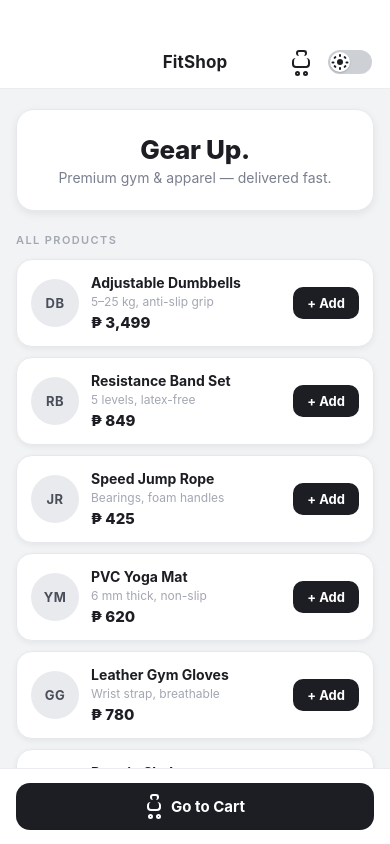
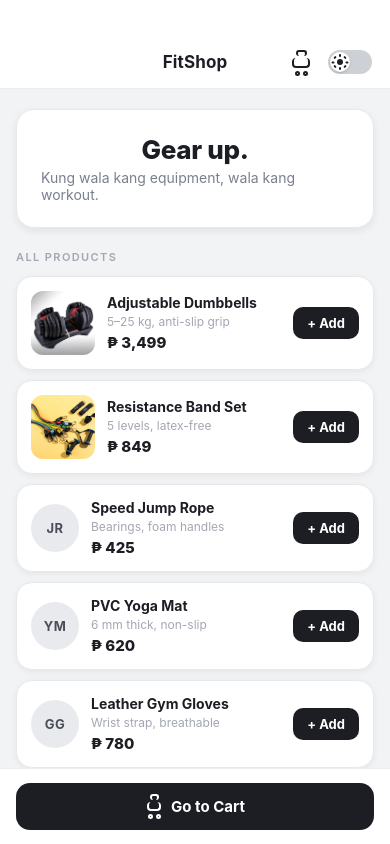
Before and after one commit to lycos-dev/blanza-lycos-react-native-navigation, a React Native app: screen / in a window 390 px wide. Built offline with nearby package versions, Linux system fonts and the light colour scheme.

Commit message:
Added images to some products

```diff
--- /dev/null
+++ b/declarations.d.ts
@@ -0,0 +1,4 @@
+declare module "*.png";
+declare module "*.jpg";
+declare module "*.jpeg";
+declare module "*.webp";
--- a/src/data/products.ts
+++ b/src/data/products.ts
@@ -1,9 +1,6 @@
 import { Product } from "../types";
-
-// NOTE: To add product images, place your images in an 'assets' or 'images' folder
-// and import them like this:
-// import dumbbellImage from "../../assets/dumbbells.png";
-// Then add: image: dumbbellImage to each product
+import dumbbellImage from "../assets/dumbellImage.webp";
+import resistanceBandImage from "../assets/resistanceBand.webp";
 
 export const PRODUCTS: Product[] = [
   {
@@ -12,7 +9,7 @@ export const PRODUCTS: Product[] = [
     price: 3499,
     icon: "DB",
     description: "5–25 kg, anti-slip grip",
-    // image: dumbbellImage, // Uncomment and add your imported image
+    image: dumbbellImage,
   },
   {
     id: 2,
@@ -20,7 +17,7 @@ export const PRODUCTS: Product[] = [
     price: 849,
     icon: "RB",
     description: "5 levels, latex-free",
-    // image: resistanceBandImage,
+    image: resistanceBandImage,
   },
   {
     id: 3,
--- a/src/screens/HomeScreen.tsx
+++ b/src/screens/HomeScreen.tsx
@@ -20,12 +20,23 @@ const HomeScreen: React.FC = () => {
       {/* top bar — title + cart icon + toggle */}
       <Header title="FitShop" cart />
 
-      <ScrollView style={S.scroll} contentContainerStyle={S.scrollPad} showsVerticalScrollIndicator={false}>
+      <ScrollView
+        style={S.scroll}
+        contentContainerStyle={S.scrollPad}
+        showsVerticalScrollIndicator={false}
+      >
         {/* hero banner */}
-        <View style={[S.hero, { backgroundColor: c.cardBg, borderColor: c.cardBorder }]}>
-          <Text style={[S.heroTitle, { color: c.text }]}>Gear Up.</Text>
+        <View
+          style={[
+            S.hero,
+            { backgroundColor: c.cardBg, borderColor: c.cardBorder },
+          ]}
+        >
+          <Text style={[S.heroTitle, { color: c.text }]}>
+            Gear up.
+          </Text>
           <Text style={[S.heroSub, { color: c.textSub }]}>
-            Premium gym & apparel — delivered fast.
+            Kung wala kang equipment, wala kang workout.
           </Text>
         </View>
 
@@ -42,10 +53,18 @@ const HomeScreen: React.FC = () => {
       </ScrollView>
 
       {/* ── sticky "Go to Cart" bar ── */}
-      <View style={[S.stickyBar, { backgroundColor: c.headerBg, borderTopColor: c.headerBorder }]}>
+      <View
+        style={[
+          S.stickyBar,
+          { backgroundColor: c.headerBg, borderTopColor: c.headerBorder },
+        ]}
+      >
         <Pressable
           onPress={() => go(Screen.Cart)}
-          style={({ pressed }) => [S.pillBtn, { backgroundColor: pressed ? c.accentPress : c.accent }]}
+          style={({ pressed }) => [
+            S.pillBtn,
+            { backgroundColor: pressed ? c.accentPress : c.accent },
+          ]}
         >
           <View style={S.pillRow}>
             <CartIcon color={c.accentTxt} size={18} />
```
Also changed, not shown: src/assets/dumbellImage.webp (added), src/assets/resistanceBand.webp (added).
